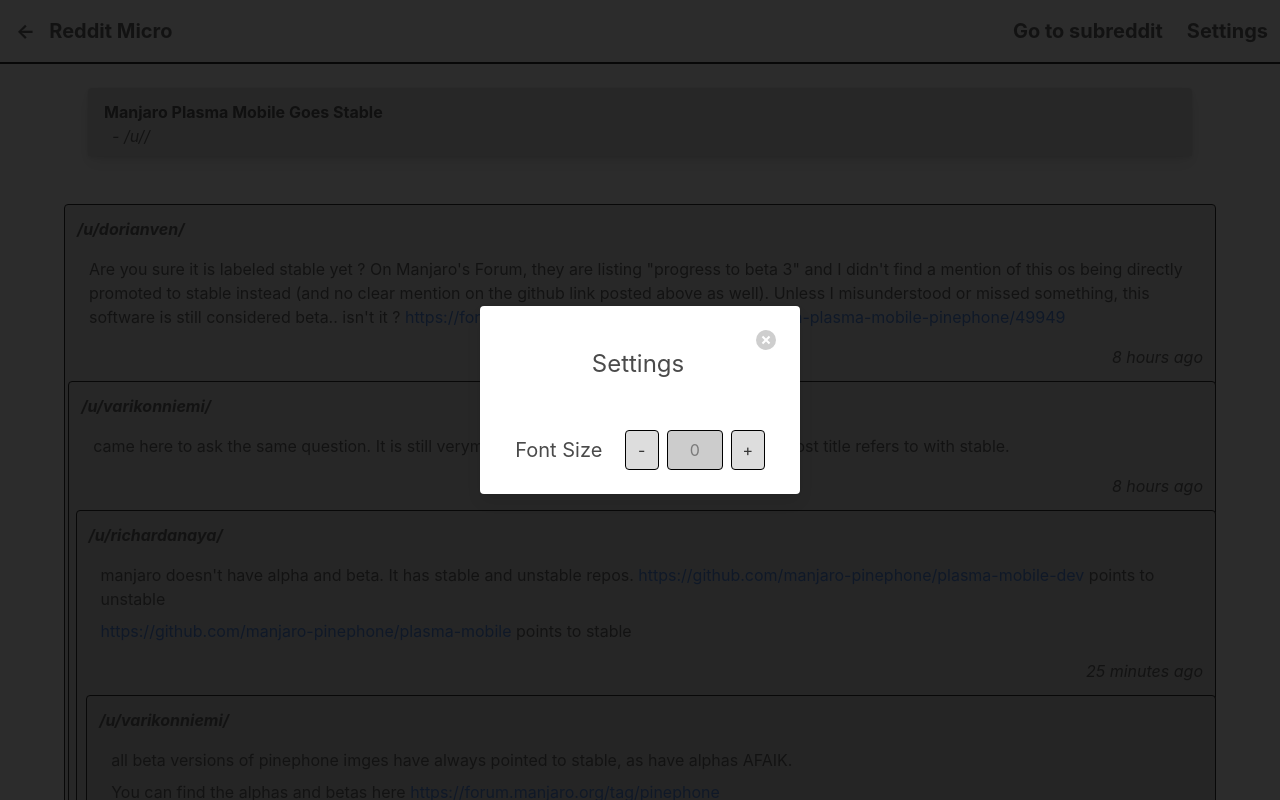
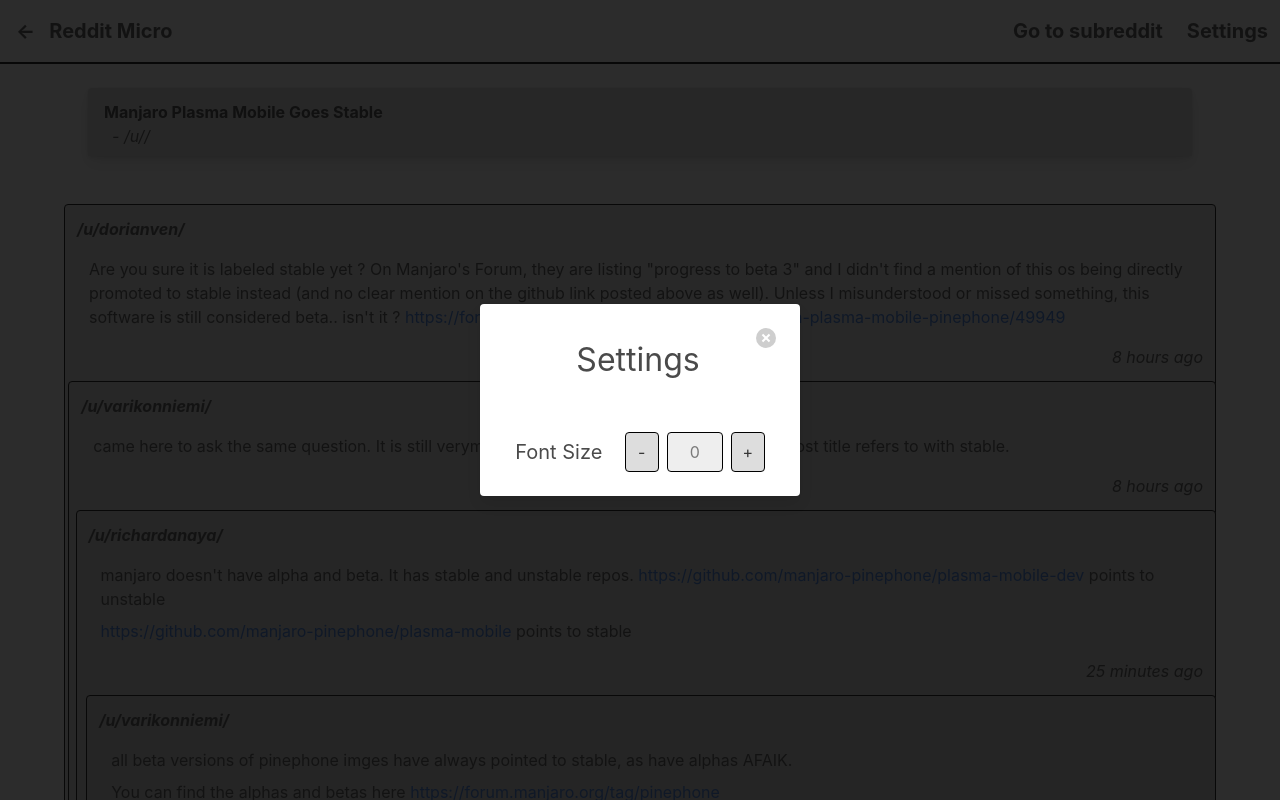
Before and after one commit to arcanemachine/svelte-reddit, a Svelte app: page / in a window 1280 px wide. Shown: the top 800 px of the page. Built offline with nearby package versions, Linux system fonts and the light colour scheme.

Commit message:
Settings: Improve font resizing (min/max)

```diff
--- a/src/components/Settings.svelte
+++ b/src/components/Settings.svelte
@@ -15,8 +15,10 @@
 
   // methods
   const fontSizeUpdate = (index) => {
-    fontSizeRoot += index;
-    htmlRootEl.style.fontSize = `${fontSizeRoot}px`;
+    if (Math.abs(index + fontSizeDisplay) <= 16) {
+      fontSizeRoot += index;
+      htmlRootEl.style.fontSize = `${fontSizeRoot}px`;
+    }
     console.log(`amount: ${index}, actual: ${fontSizeRoot}, display: ${fontSizeDisplay}`);
   }
   const closeButtonClicked = () => {
@@ -37,7 +39,7 @@
         <button class="delete button-close" aria-label="close"></button>
       </div>
       <div class="has-text-centered">
-        <h3 class="mt-4 is-size-4 card-text card-name">Settings</h3>
+        <h3 class="is-size-3 card-text card-name">Settings</h3>
       </div>
       <div class="mt-6 has-text-centered settings-item-container">
         <div class="is-size-5 settings-item-name">Font Size</div>
@@ -55,6 +57,7 @@
 .card {
   margin: 2rem;
   width: 20rem;
+  max-width: 90vw;
 }
 
 .settings-item-container {
@@ -78,7 +81,7 @@
 }
 
 .font-size-input-text {
-  background-color: #ccc;
+  background-color: #eee;
   width: 3.5rem;
   margin: auto 0.5rem;
   text-align: center;
@@ -88,8 +91,8 @@
 
 .button-close-container {
   display: flex;
-  margin: -0.75rem;
-  padding: 0.75rem;
+  margin: -1rem;
+  padding: 1rem;
   float: right;
   justify-content: center;
   align-items: center;
```
